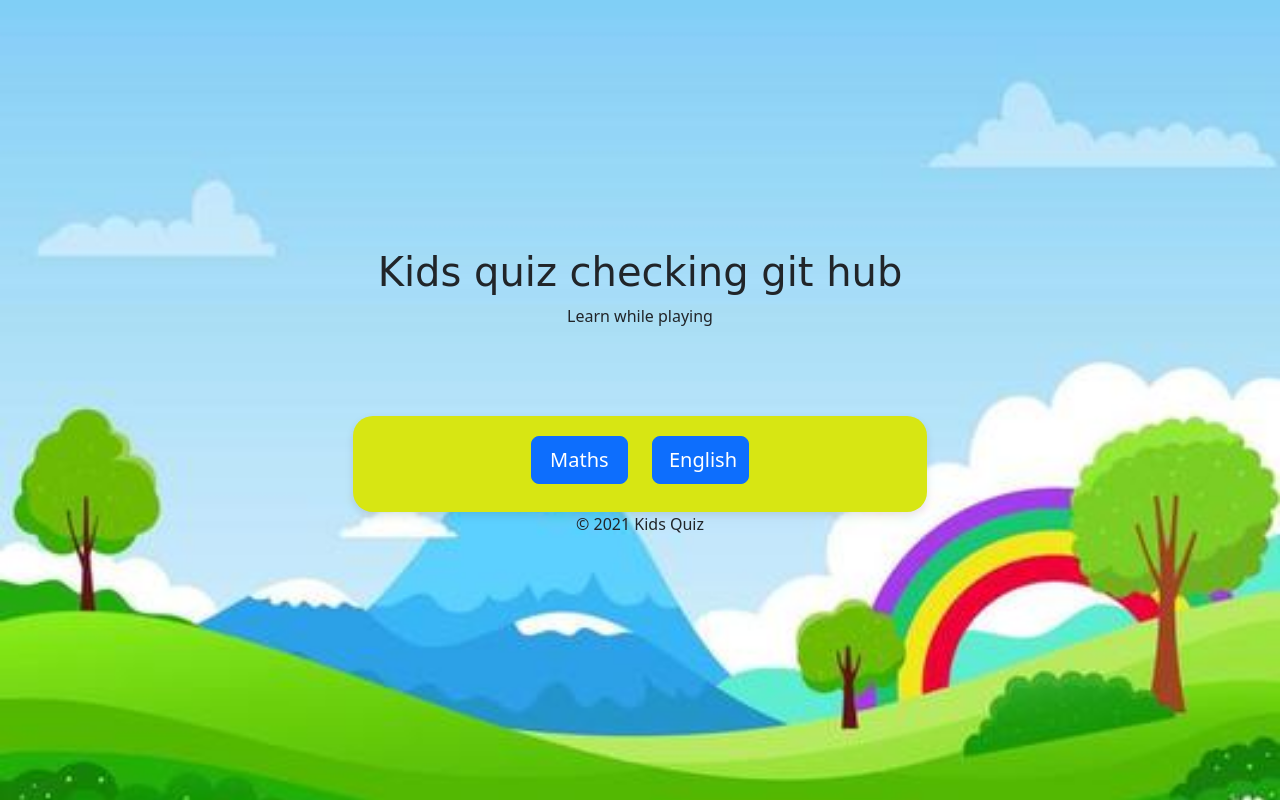
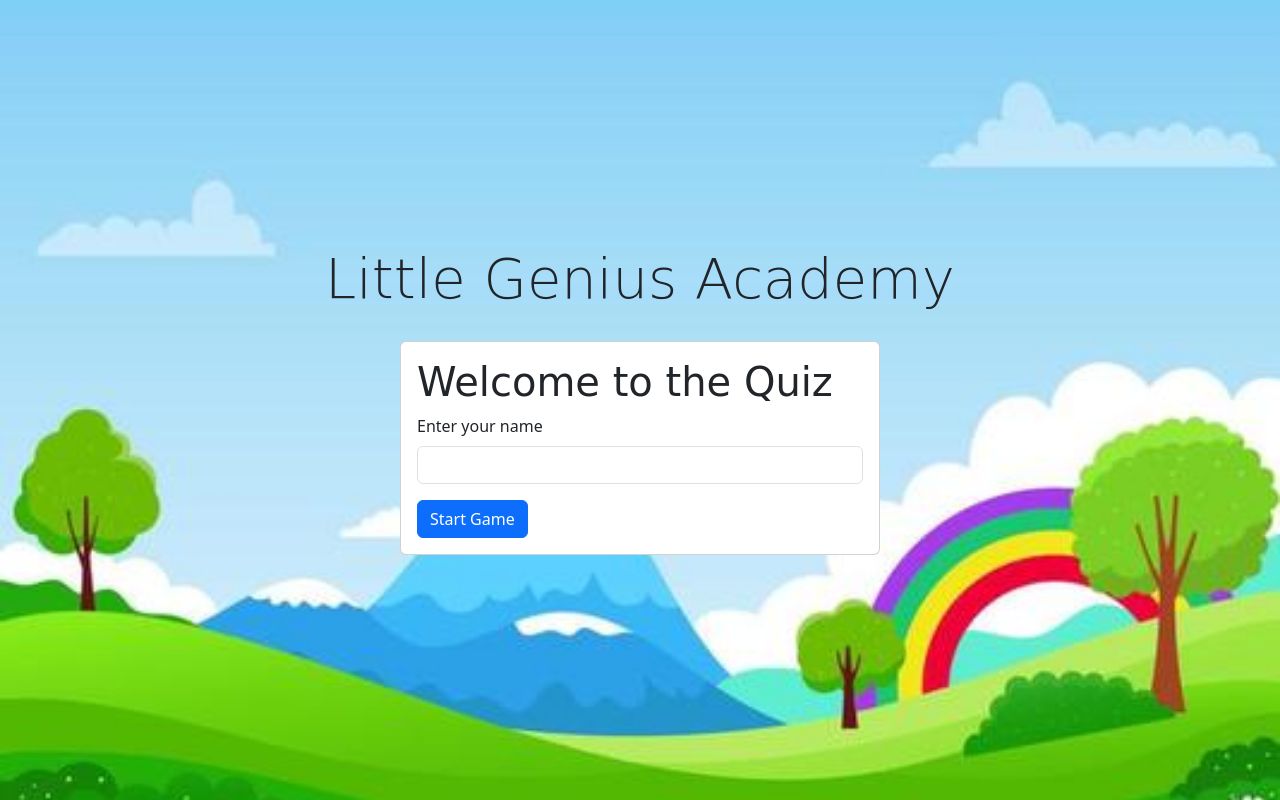
Before and after one commit to SonaliP11/Sample-JS-quiz, a plain HTML site: page index.html in a window 1280 px wide. Drawn offline with nearby package versions, Linux system fonts and the light colour scheme; a web font is replaced by a local one.

Commit message:
Add form to index.html

```diff
--- a/index.html
+++ b/index.html
@@ -10,48 +10,40 @@
     <title>Sample Quiz</title>
 </head>
 
-<body>
-    <main>
-        <div class="container text-center">
-            <div class="row justify-content-center">
-                <div class="col-md-8 col-sm-12"></div>
-                <h1>Kids quiz checking git hub</h1>
-                <p>Learn while playing</p>
-            </div>
-            <div id="buttonArea" class="category-buttons">
-                <div class="row">
-                    <div class="col-12 col-md-6 mb-2">
-                        <a href="maths.html" id="mathsButton" class="btn btn-primary btn-lg w-100" type="button">Maths</button></a>
+<body class="d-flex flex-column min-vh-100">
+
+    <header class="hero text-center" id="mainContent">
+        <div class="container">
+            <h1 class="display-4">
+                <span class="hero-part-1">Little Genius Academy</span>
+
+            </h1>
+</div>
+    </header>
+            <main>
+        <div class="card" style="width: 30rem; margin: auto; margin-top: 20px;">
+            <div class="card-body">
+                <h1 class="card-title">Welcome to the Quiz</h1>
+                <form>
+                    <div class="mb-3">
+                        <label for="name" class="form-label">Enter your name</label>
+                        <input type="text" class="form-control" id="name" required>
                     </div>
-                    <div class="col-12 col-md-6 mb-2">
-                        <button id="englishButton" class="btn btn-primary btn-lg w-100" type="button">English</button>
-                    </div>
-                </div>
+                    <button type="submit" class="btn btn-primary">Start Game</button>
+                </form>
             </div>
         </div>
-
-
-
-
-
     </main>
-
-
 
     <script src="https://kit.fontawesome.com/b3e74170fe.js" crossorigin="anonymous"></script>
     <script src="https://cdn.jsdelivr.net/npm/bootstrap@5.3.3/dist/js/bootstrap.bundle.min.js"
         integrity="sha384-YvpcrYf0tY3lHB60NNkmXc5s9fDVZLESaAA55NDzOxhy9GkcIdslK1eN7N6jIeHz" crossorigin="anonymous">
     </script>
+    <script>
+
+    </script>
 </body>
 
-<footer>
-    <div class="container text-center">
-        <div class="row">
-            <div class="col-12">
-                <p>&copy; 2021 Kids Quiz</p>
-            </div>
-        </div>
-    </div>
-</footer>
+
 
 </html>
```
Also changed, not shown: assets/js/script.js (+11 -7 lines).
